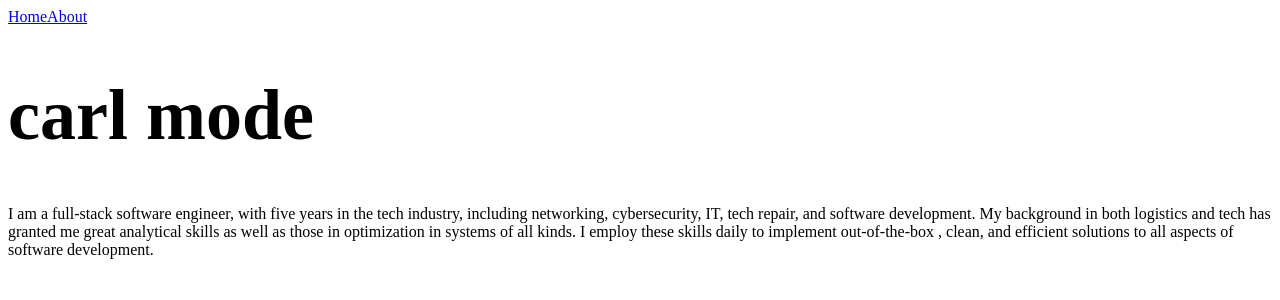
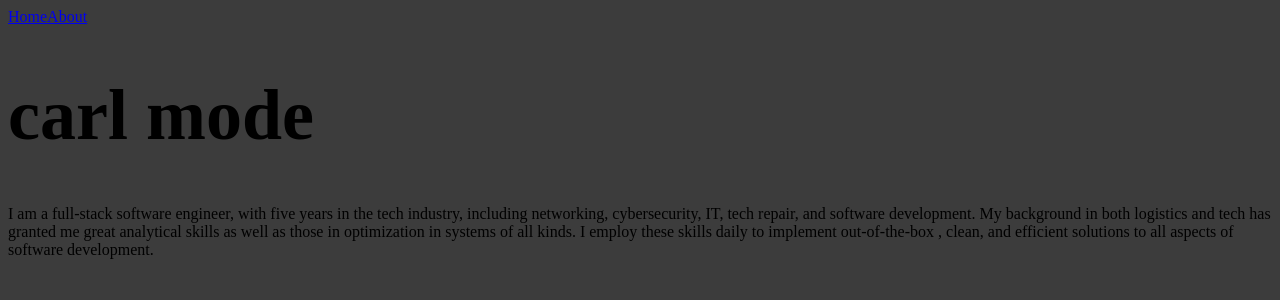
Before and after one commit to carldamey/personal-portfolio, a Next.js app: page / in a window 1280 px wide. Shown: the top 300 px of the page. Built offline with nearby package versions, Linux system fonts and the light colour scheme.

Commit message:
fixes css typo

```diff
--- a/styles/globals.css
+++ b/styles/globals.css
@@ -3,9 +3,9 @@ h1 {
 }
 
 :root {
-  --color-1: #3c3c3c,
-  --color-2: #a3c9e9,
-  --color-3: #EF7e78,
+  --color-1: #3c3c3c;
+  --color-2: #a3c9e9;
+  --color-3: #EF7e78;
 }
 
 body {
```
